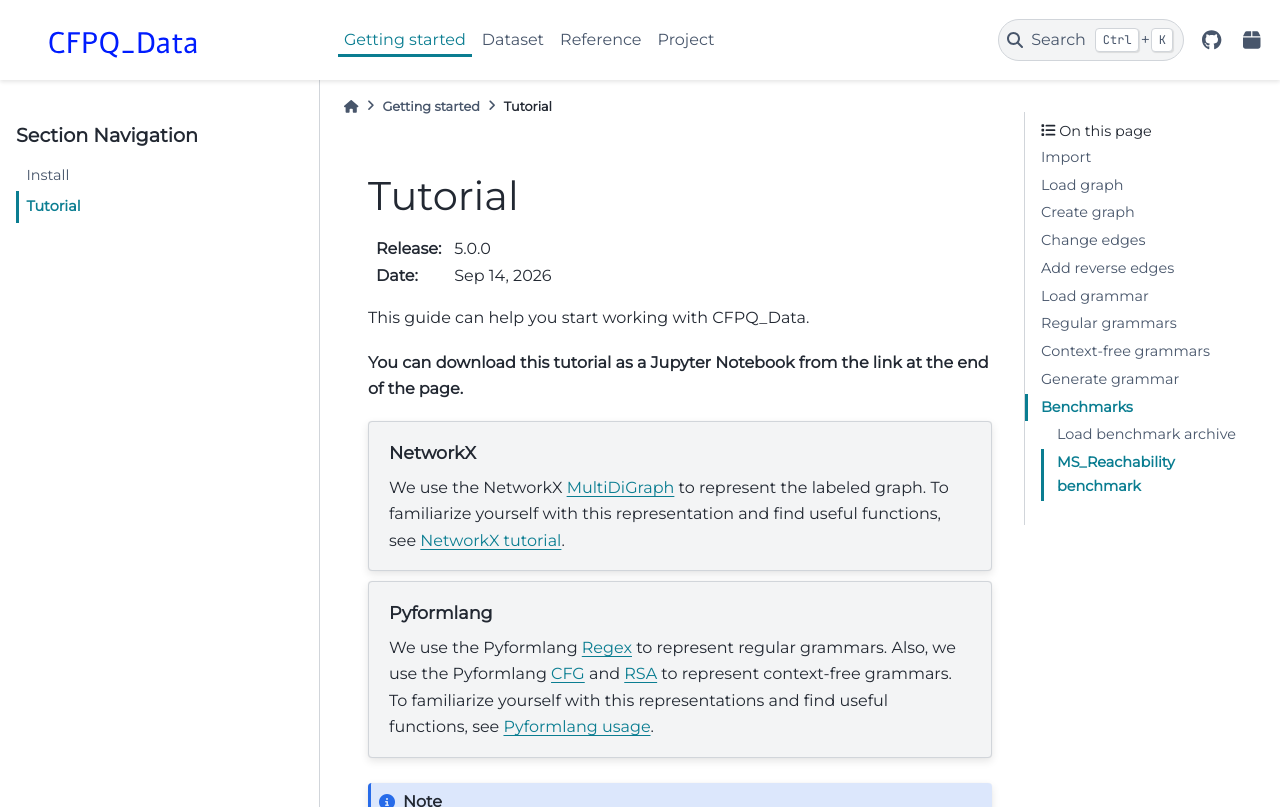
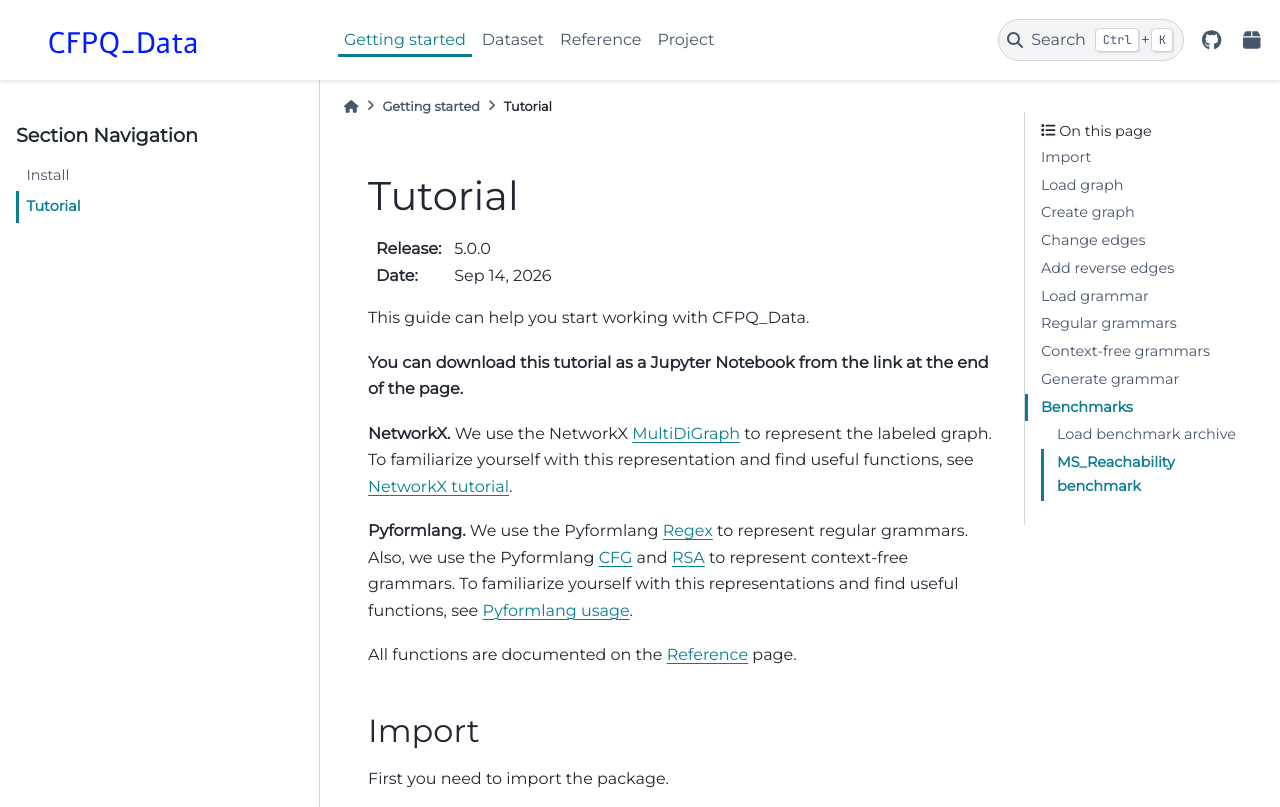
Before and after one commit to FormalLanguageConstrainedPathQuerying/CFPQ_Data, a Sphinx documentation site: the page built from docs/tutorial.rst, in a window 1280 px wide and 900 px high, cut to the strip 0-807 px from the top of the window. Built offline with Sphinx 7.4.7 and the PyData theme 0.15.4, drawn with Linux system fonts in a browser that asks for light colours; the version number is read from the project's files by our own code; some of the changed lines change nothing that is shown.

Commit message:
docs(32-S7): replace tutorial admonitions with plain paragraphs
The two '.. topic::' and one '.. note::' blocks in docs/tutorial.rst cannot
be represented by nb2plots' doctree-to-Markdown converter (doctree2md.py has
no visitors for topic/note nodes; latest release 0.7.2, no upstream fix):
the build warned 'element not yet supported in Markdown' and the content was
silently dropped from the downloadable notebook.

Replace them with plain paragraphs (bold lead-ins) that round-trip through
the converter, so the text now appears in both the HTML page and the
notebook. Patching or vendoring nb2plots was rejected: a content change is
simpler and keeps the dependency stock.

```diff
--- a/docs/tutorial.rst
+++ b/docs/tutorial.rst
@@ -14,26 +14,20 @@ This guide can help you start working with CFPQ_Data.
 
 **You can download this tutorial as a Jupyter Notebook from the link at the end of the page.**
 
-.. topic:: NetworkX
+**NetworkX.** We use the NetworkX `MultiDiGraph
+<https://networkx.org/documentation/latest/reference/classes/multidigraph.html>`_ to represent the labeled graph.
+To familiarize yourself with this representation and find useful functions, see `NetworkX tutorial
+<https://networkx.org/documentation/latest/tutorial.html>`_.
 
-    We use the NetworkX `MultiDiGraph
-    <https://networkx.org/documentation/latest/reference/classes/multidigraph.html>`_ to represent the labeled graph.
-    To familiarize yourself with this representation and find useful functions, see `NetworkX tutorial
-    <https://networkx.org/documentation/latest/tutorial.html>`_.
+**Pyformlang.** We use the Pyformlang `Regex
+<https://pyformlang.readthedocs.io/en/latest/modules/regular_expression.html>`_ to represent regular grammars.
+Also, we use the Pyformlang `CFG
+<https://pyformlang.readthedocs.io/en/latest/modules/context_free_grammar.html>`_ and `RSA
+<https://pyformlang.readthedocs.io/en/latest/modules/rsa.html>`_ to represent context-free grammars.
+To familiarize yourself with this representations and find useful functions, see `Pyformlang usage
+<https://pyformlang.readthedocs.io/en/latest/usage.html>`_.
 
-.. topic:: Pyformlang
-
-    We use the Pyformlang `Regex
-    <https://pyformlang.readthedocs.io/en/latest/modules/regular_expression.html>`_ to represent regular grammars.
-    Also, we use the Pyformlang `CFG
-    <https://pyformlang.readthedocs.io/en/latest/modules/context_free_grammar.html>`_ and `RSA
-    <https://pyformlang.readthedocs.io/en/latest/modules/rsa.html>`_ to represent context-free grammars.
-    To familiarize yourself with this representations and find useful functions, see `Pyformlang usage
-    <https://pyformlang.readthedocs.io/en/latest/usage.html>`_.
-
-.. note::
-
-   All functions are documented on the :ref:`reference` page.
+All functions are documented on the :ref:`reference` page.
 
 Import
 ------
```
